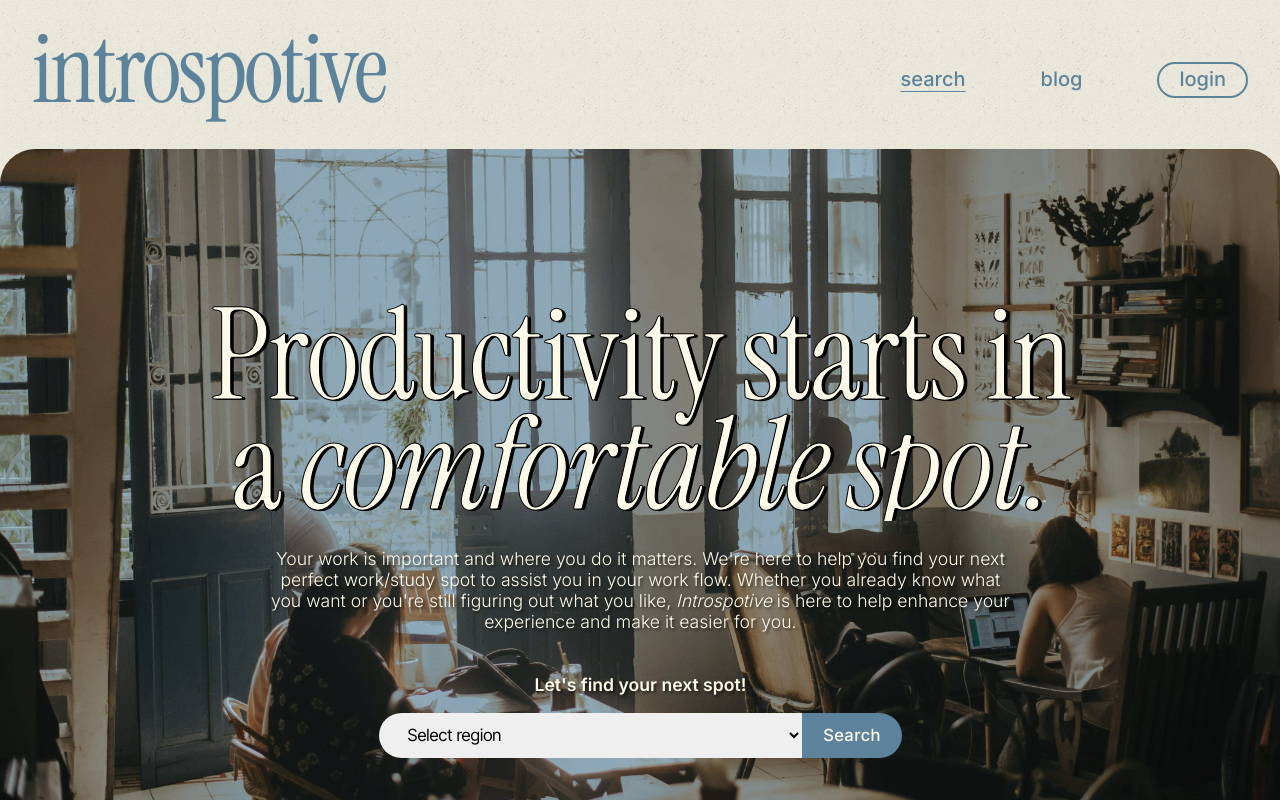
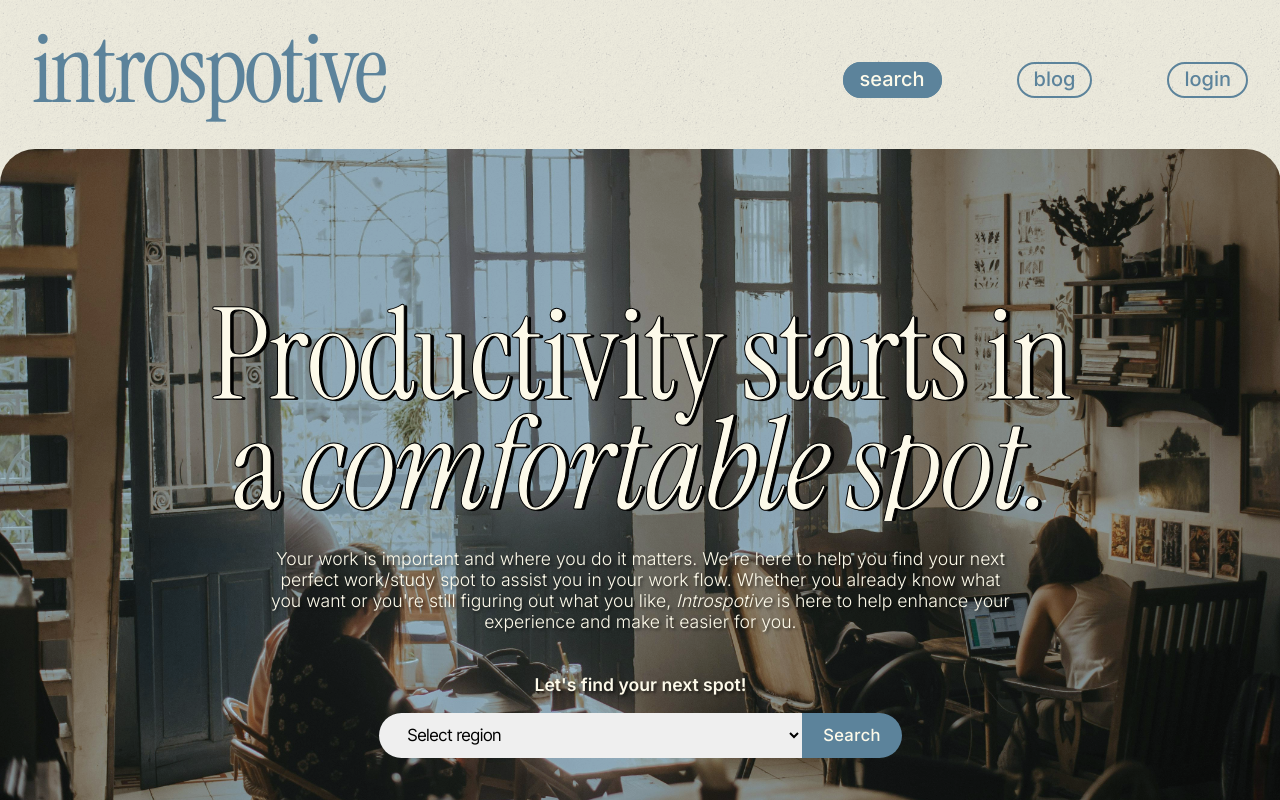
Before and after one commit to alexi1st/introspotive, a plain HTML site: page index.html in a window 1280 px wide. In both pictures the pointer is over the link "search". Shown: the top 800 px of the page. Drawn offline with Linux system fonts and the light colour scheme.

Commit message:
fixed header

```diff
--- a/index.html
+++ b/index.html
@@ -15,7 +15,7 @@
                 <ul>
                     <li><a href="search.html" class="nav-button">search</a></li>
                     <li><a href="blog.html" class="nav-button">blog</a></li>
-                    <li class="login"><a href="login.html">login</a></li>
+                    <li><a href="login.html" class="nav-button">login</a></li>
                 </ul>
             </div>
         </div>
--- a/styles.css
+++ b/styles.css
@@ -215,33 +215,25 @@ body{
     width:fit-content;
 }
 
-.nav-button:hover{
-    text-decoration: underline;
-    text-decoration-line: underline;
-    text-decoration-thickness: 1px;
-    text-decoration-color: #5c839b;
-    text-underline-offset: 5px;
-    cursor:pointer;
-    transition: all 0.5s ease;
-}
-
-.nav a{
-    color:#5c839b;
-    text-decoration: none;
-}
-
-.login a {
+.nav a {
     color:#5c839b;
     border: 2px solid #5c839b;
     border-radius: 30px;
     height: 35px;
-    padding: 3px 20px 5px 20px;
+    padding: 3px 15px 5px 15px;
     text-decoration: none;
+}
+
+.nav-button:hover{
+    color:#fdfaea;
+    background-color:#5c839b;
+    transition: all 0.1s ease-in-out;
 }
 
 .login a:hover{
     color:#fdfaea;
     background-color:#5c839b;
+    transition: all 0.1s ease-in-out;
 }
 
 /*-------------------------- hero -------------------------------*/
```
